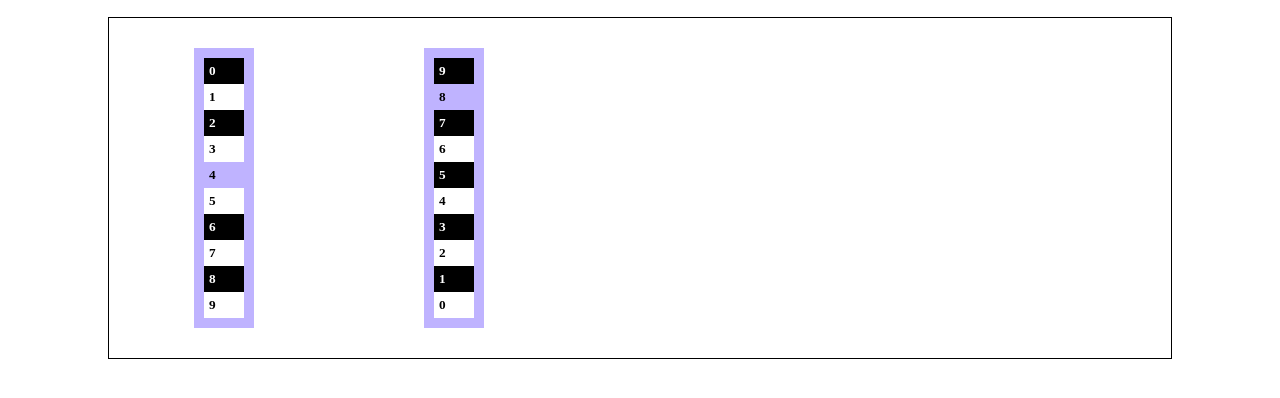
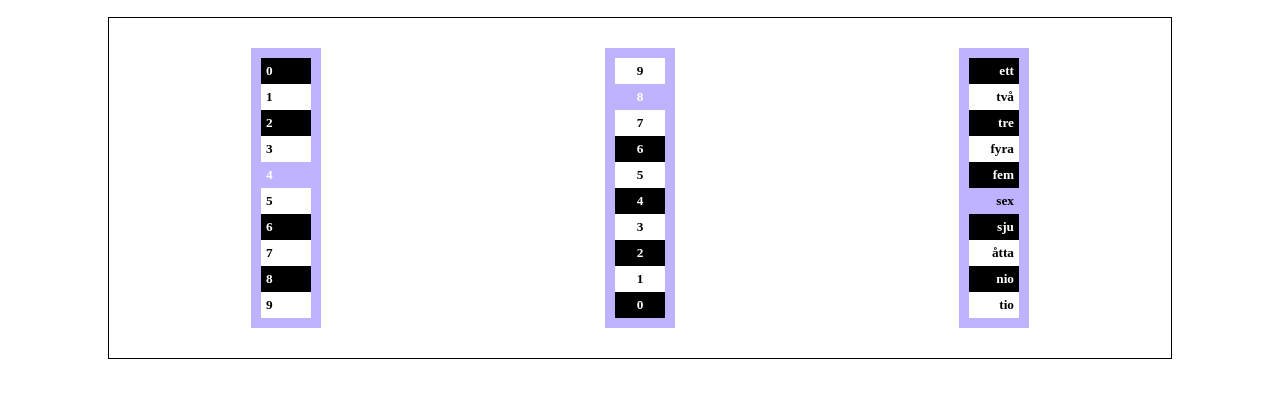
Before and after one commit to Hampeeeeeee/fe24-js1-mp1-Hampus-Svensson, a plain HTML site: page index.html in a window 1280 px wide. Shown: the part 258-656 px from the top of the page. Drawn offline with Linux system fonts and the light colour scheme.

Commit message:
Not quite done, tweaked the code and added comments as well.

```diff
--- a/css/style.css
+++ b/css/style.css
@@ -14,6 +14,7 @@
 
 .secondDivEl-border{
     display: flex;
+    justify-content: space-around;
     margin: 20px 100px 20px 100px;
     border: 1px solid black;
 }
@@ -22,14 +23,17 @@
     display: flex;
     padding: 5px;
     margin: 0px;
-    width: 30px;
+    width: 40px;
 }
 
 .tripleDiv-border{
     border: 10px solid hsl(250 100% 85%);
 }
 
-.tripleH5ElEven{
-    background-color: black;
-    color: white;
+.text-center{
+    justify-content: center;
 }
+
+.text-end{
+    justify-content: end;
+}
--- a/js/script.js
+++ b/js/script.js
@@ -1,3 +1,6 @@
+// första prompten, där font-size går från 0.6 till 3 samtidigt som färgnyansen ändras från 145 till 189.
+// Genom att loopa 5 gånger där font-size ökar med 0.6 efter varje loop.
+
 for(let i=0; i<5; i++){
     const firstDivEl = document.createElement('div');
     document.body.appendChild(firstDivEl);
@@ -15,38 +18,23 @@ for(let i=0; i<5; i++){
     firstDivEl.style.fontWeight = '900';
 }
 
-// const allFirstDivEl = document.querySelectorAll('div');
-// for(let i=0; i<allFirstDivEl.length; i++){
-    // const firstDivElGradient = 145 + (i * (200-145) / 5);
-
-    // allFirstDivEl[i].style.backgroundColor = `hsl(${firstDivElGradient}, 80%, 80%)`;
-    // allFirstDivEl[i].style.color = 'hsl(245 100% 70%)';
-    // allFirstDivEl[i].style.fontWeight = '900';
-// }
-
 const container = document.createElement('div');
 document.body.appendChild(container)
 container.classList.add('secondDivEl-border')
 
+// den for loop som skapar de tre columnerna som sedan läggs i containern genom container.appendChild(secondDivEl);
+
 for(let i=0; i<3; i++){
     const secondDivEl = document.createElement('div');
     container.appendChild(secondDivEl);
-
     secondDivEl.classList.add('secondDivEl-position');
-
-    // for(let j=0; j<9; j++){
-    //     const tripleH5El = document.createElement('h5');
-    //     secondDivEl.appendChild(tripleH5El);
-    //     tripleH5El.innerText = j+1;
-
-    //     tripleH5El.classList.add('tripleH5El-position');
-    //     tripleH5El.style.backgroundColor = 'hsl(250 100% 85%)';
-    // }
 }
 
+// lägger tripleDivs i containern så att det blir visat inom bordern
+const tripleDivs = container.querySelectorAll('div');
 
-const tripleDivs = container.querySelectorAll('div');
-console.log(tripleDivs);
+// enskilda for loops.
+// Första loopen räknar från 0 till att loopen är slut, dvs 9. Därav går den från 0-1-2-3-4-5-6-7-8-9.
 
 for(let j=0; j<=9; j++){
     const tripleH5El = document.createElement('h5');
@@ -58,6 +46,7 @@ for(let j=0; j<=9; j++){
 
     if(j === 4){
         tripleH5El.style.backgroundColor = `hsl(250 100% 85%)`;
+        tripleH5El.style.color = `white`;
     }
     else if(j % 2 == 0){
         tripleH5El.style.backgroundColor = `black`
@@ -69,15 +58,43 @@ for(let j=0; j<=9; j++){
     }
 }
 
-for(let j=0; j<10; j++){
+// Andra loopen räknar från 9 till att den loopat 10 gånger. Därav går den från 9-8-7-6-5-4-3-2-1-0.
+
+for(let j=0; j<=9; j++){
     const tripleH5El = document.createElement('h5');
     tripleDivs[1].appendChild(tripleH5El);
     tripleH5El.innerText = 9-j;
 
-    tripleH5El.classList.add('tripleH5El-position');
+    tripleH5El.classList.add('tripleH5El-position', 'text-center');
     tripleDivs[1].classList.add('tripleDiv-border');
 
     if(j === 1){
+        tripleH5El.style.backgroundColor = `hsl(250 100% 85%)`;
+        tripleH5El.style.color = `white`;
+    }
+    else if(j % 2 == 0){
+        tripleH5El.style.backgroundColor = `white`;
+        tripleH5El.style.color = `black`;
+    }
+    else{
+        tripleH5El.style.backgroundColor = `black`
+        tripleH5El.style.color = `white`;
+    }
+}
+
+// Den tredje loopen består av en array som går från ett till tio genom att innerText = numbersInText[j];
+// där index ökar med varje loop och "printar" ut nästa ord i array'n.
+
+const numbersInText = ['ett', 'två', 'tre', 'fyra', 'fem', 'sex', 'sju', 'åtta', 'nio', 'tio'];
+for(let j=0; j<numbersInText.length; j++){
+    const tripleH5El = document.createElement('h5');
+    tripleDivs[2].appendChild(tripleH5El);
+    tripleH5El.innerText = numbersInText[j];
+
+    tripleH5El.classList.add('tripleH5El-position', 'text-end');
+    tripleDivs[2].classList.add('tripleDiv-border');
+
+    if(j === 5){
         tripleH5El.style.backgroundColor = `hsl(250 100% 85%)`;
     }
     else if(j % 2 == 0){
@@ -88,5 +105,4 @@ for(let j=0; j<10; j++){
         tripleH5El.style.backgroundColor = `white`;
         tripleH5El.style.color = `black`;
     }
-
 }
```
